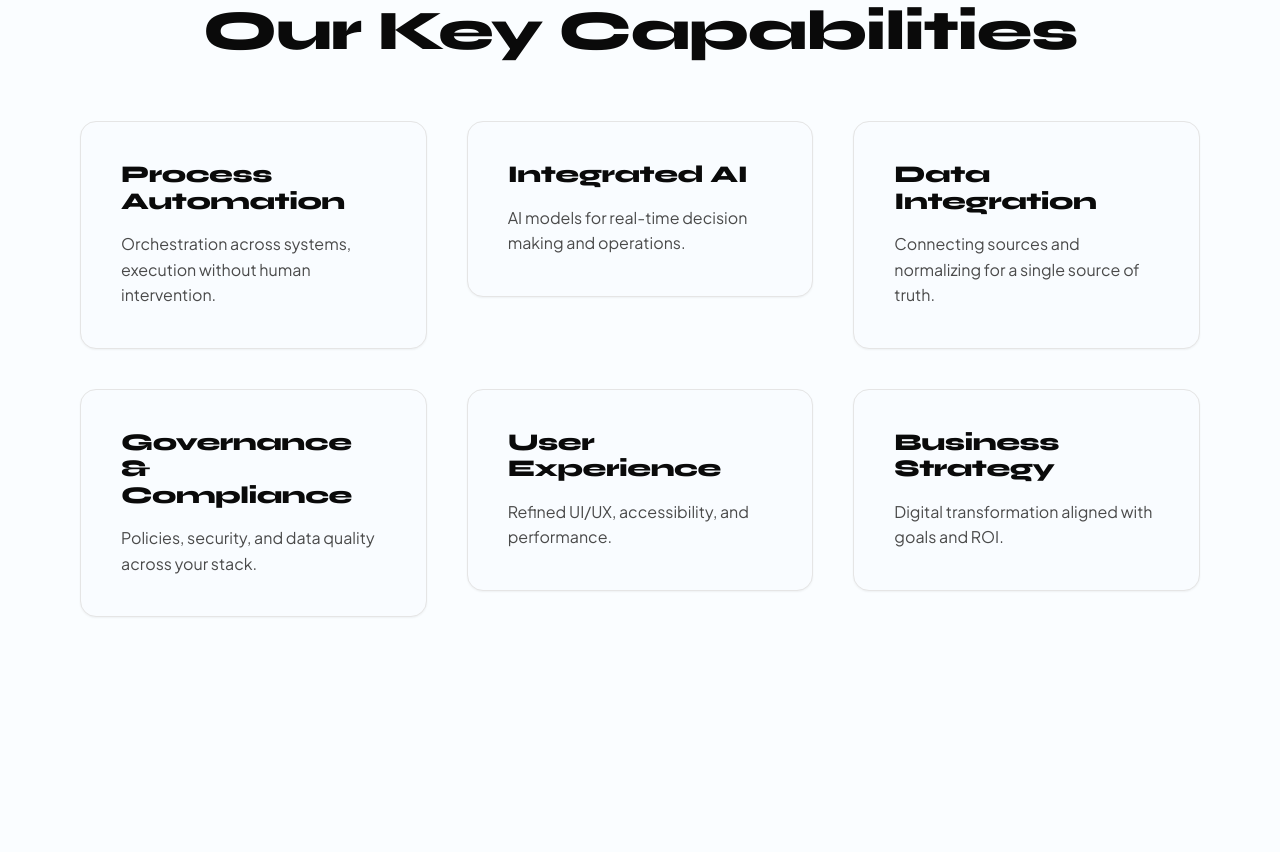
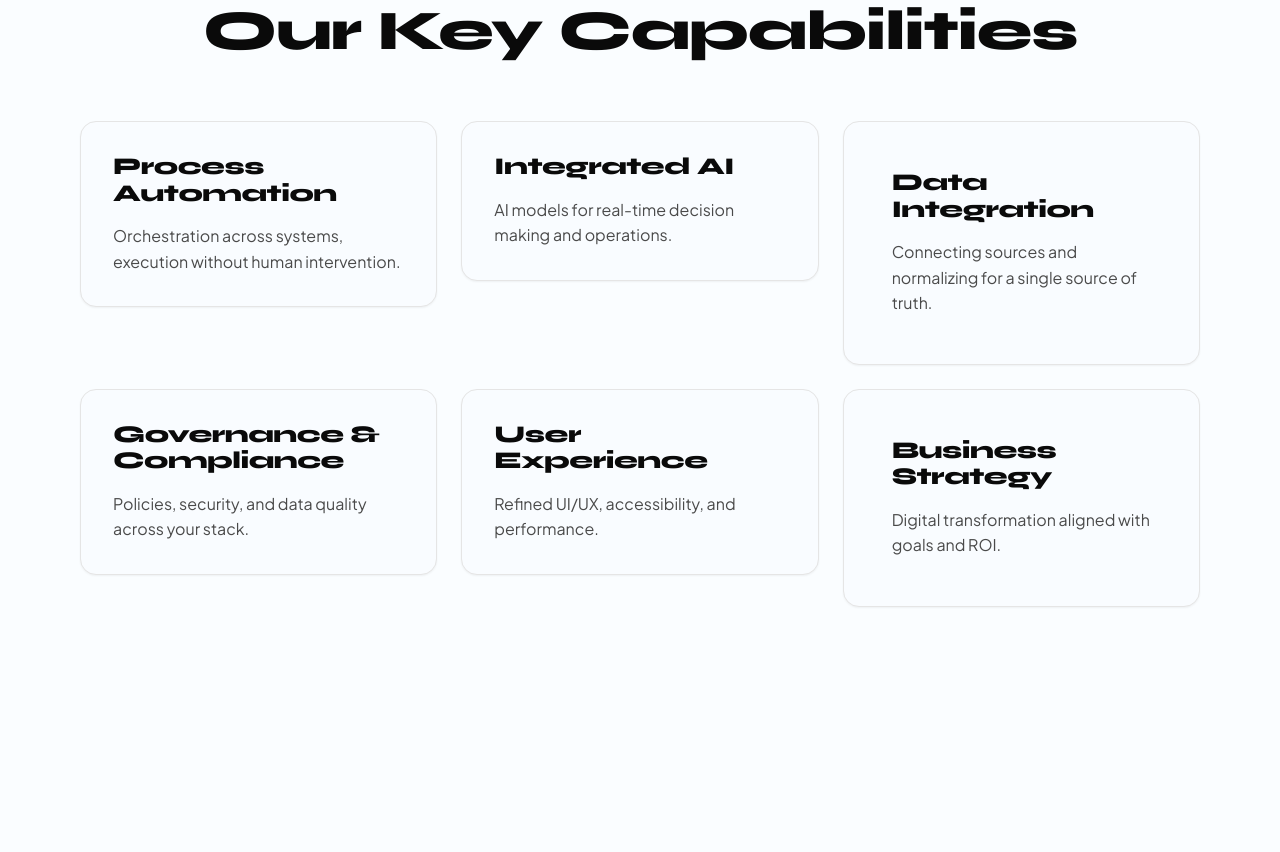
Before and after one commit to Artag-Chris/xproyect, a Next.js app: page /en in a window 1280 px wide. Shown: the part 2420-3272 px from the top of the page. Built offline with nearby package versions, Linux system fonts and the light colour scheme; no server answers.

Commit message:
fix: add asymmetrical grid spans to CapacitiesSection (hallmark audit fix #6)

```diff
--- a/src/components/sections/CapacitiesSection.tsx
+++ b/src/components/sections/CapacitiesSection.tsx
@@ -37,31 +37,33 @@ const Heading = styled(motion.h2)`
 
 const Grid = styled.div`
   display: grid;
-  grid-template-columns: repeat(auto-fit, minmax(300px, 1fr));
-  gap: 40px;
+  grid-template-columns: repeat(3, 1fr);
+  gap: 24px;
   width: 100%;
 
   @media (max-width: 992px) {
-    gap: 24px;
+    grid-template-columns: 1fr 1fr;
+    gap: 16px;
+  }
+
+  @media (max-width: 600px) {
+    grid-template-columns: 1fr;
   }
 `;
 
-const Card = styled(motion.div)`
-  padding: 40px;
+const Card = styled(motion.div)<{ $wide?: boolean }>`
+  padding: ${props => props.$wide ? '48px' : '32px'};
   border-radius: 16px;
   border: 1px solid var(--border);
   background: var(--surface);
   box-shadow: var(--shadow-sm);
   text-align: left;
-  transition: all var(--transition-base);
+  transition: border-color var(--transition-base), box-shadow var(--transition-base);
+  grid-column: ${props => props.$wide ? '1 / -1' : 'auto'};
 
   &:hover {
     border-color: var(--primary);
     box-shadow: var(--shadow-md);
-  }
-
-  &:active {
-    transform: translateY(-2px) scale(0.98);
   }
 
   @media (max-width: 768px) {
@@ -124,6 +126,7 @@ export default function CapacitiesSection(){
         {capabilities.map((c, idx) => (
           <Link key={idx} href={`/${locale}/services/${slugs[idx]}`} style={{ textDecoration: 'none' }}>
             <Card
+              $wide={idx === 2 || idx === 5}
               initial={{ opacity: 0, y: 30 }}
               whileInView={{ opacity: 1, y: 0 }}
               viewport={{ once: true }}
```
